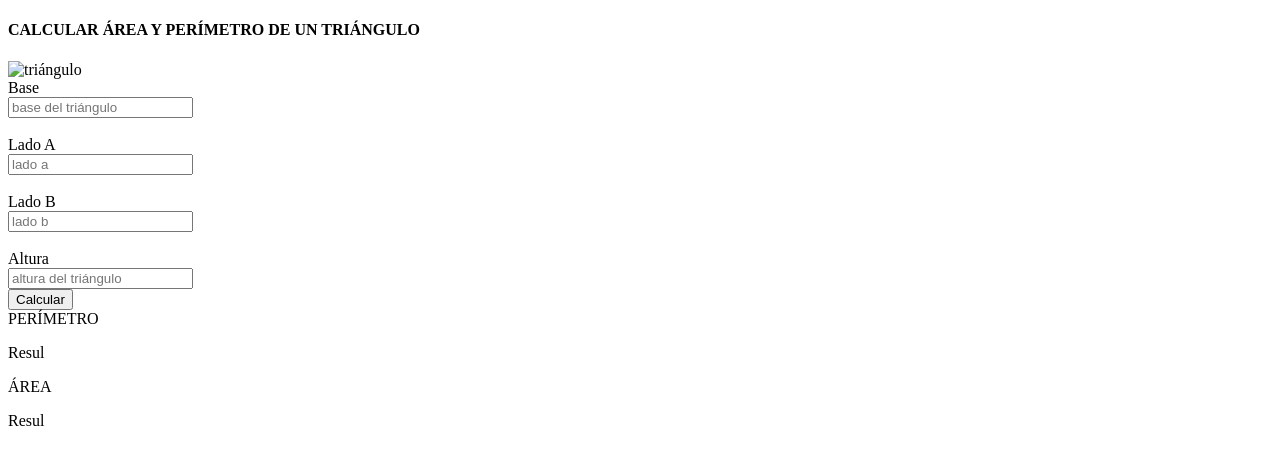
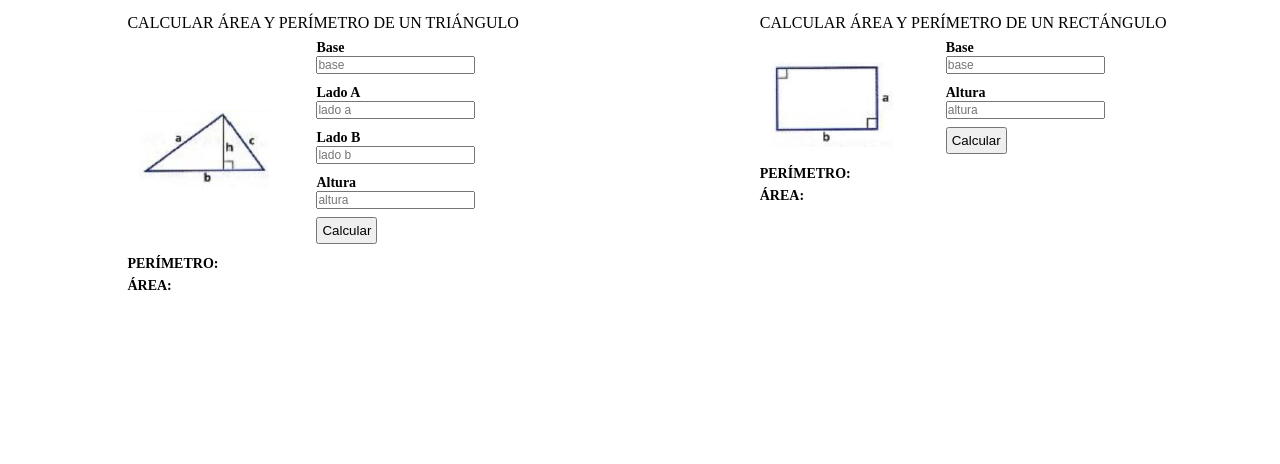
Before and after one commit to KortexCode/Sena-ejercicios, a plain HTML site: page Ejercicio1/index.html in a window 1280 px wide. Drawn offline with Linux system fonts and the light colour scheme.

Commit message:
Se termina maquetación y lógica para el rectángulo

```diff
--- a/Ejercicio1/index.html
+++ b/Ejercicio1/index.html
@@ -9,53 +9,66 @@
 </head>
 
 <body>
-    <div id="caja1">
-        <h4>CALCULAR ÁREA Y PERÍMETRO DE UN TRIÁNGULO</h4>
-        <img src="caja1__figura" alt="triángulo" id="figura1">
+    <section class="contenido">
+        <div class="contenedor" id="caja1">
+            <p class="contenedor__title">CALCULAR ÁREA Y PERÍMETRO DE UN TRIÁNGULO</p>
+            <div class="contenedor1">
+                <img class="img" src="./assets/triangulo.png" alt="triángulo" id="figura1">
                 <form action="/" id="form-caja1">
-            <label for="base">
-                <span>Base</span>
-                <input type="text" id="form-caja1__base-tri" name="base" placeholder="base del triángulo" required>
+                    <label for="form-caja1__base-tri">
+                        <span><b>Base</b></span>
+                        <input type="number" id="form-caja1__base-tri" name="base" placeholder="base" required>
                     </label>
                     <br>
-            <label for="lado-a">
-                <span>Lado A</span>
-                <input type="text" id="form-caja1__ladoA-tri" name="lado-a" placeholder="lado a" required>
+                    <label for="form-caja1__ladoA-tri">
+                        <span><b>Lado A</b></span>
+                        <input type="number" id="form-caja1__ladoA-tri" name="lado-a" placeholder="lado a" required>
                     </label>
                     <br>
-            <label for="lado-b">
-                <span>Lado B</span>
-                <input type="text" id="form-caja1__ladoB-tri" name="lado-b" placeholder="lado b" required>
+                    <label for="form-caja1__ladoB-tri">
+                        <span><b>Lado B</b></span>
+                        <input type="number" id="form-caja1__ladoB-tri" name="lado-b" placeholder="lado b" required>
                     </label>
                     <br>
-            <label for="altura">
-                <span>Altura</span>
-                <input type="text" id="form-caja1__altura-tri" name="altura" placeholder="altura del triángulo"
-                    required>
+                    <label for="form-caja1__altura-tri">
+                        <span><b>Altura</b></span>
+                        <input type="number" id="form-caja1__altura-tri" name="altura" placeholder="altura" required>
                     </label>
-            <button id="form-caja1__button" type="button">Calcular</button>
+                    <button class="btn" id="form-caja1__button" type="button">Calcular</button>
                 </form>
-        <div class="caja1__resultados">
-            <span>PERÍMETRO</span>
-            <p>Resul</p>
-            <span>ÁREA</span>
-            <p>Resul</p>
+            </div>
+            <div class="contenedor2">
+                <p class="contenedor2__resultado"><b>PERÍMETRO:</b> <span class="contenedor2__span"
+                        id="perimetro-tri"></span></p>
+                <p class="contenedor2__resultado"><b>ÁREA:</b> <span class="contenedor2__span" id="area-tri"></span></p>
             </div>
         </div>
 
-    <div id="caja2">
-        <img src="" alt="" id="figura2">
-
+        <div class="contenedor" id="caja2">
+            <p class="contenedor__title">CALCULAR ÁREA Y PERÍMETRO DE UN RECTÁNGULO</p>
+            <div class="contenedor1">
+                <img class="img" src="./assets/rectangulo.png" alt="rectángulo" id="figura2">
+                <form action="/" id="form-caja2">
+                    <label for="form-caja2__base-rect">
+                        <span><b>Base</b></span>
+                        <input type="number" id="form-caja2__base-rect" name="base" placeholder="base" required>
+                    </label>
+                    <br>
+                    <label for="form-caja2__ladoA-rect">
+                        <span><b>Altura</b></span>
+                        <input type="number" id="form-caja2__ladoA-rect" name="altura" placeholder="altura" required>
+                    </label>
+                    <button class="btn" id="form-caja2__button" type="button">Calcular</button>
+                </form>
             </div>
-
-    <div id="caja3">
-        <img src="" alt="" id="figura3">
-
+            <div class="contenedor2">
+                <p class="contenedor2__resultado"><b>PERÍMETRO:</b> <span class="contenedor2__span"
+                        id="perimetro-rect"></span></p>
+                <p class="contenedor2__resultado"><b>ÁREA:</b> <span class="contenedor2__span" id="area-rect"></span>
+                </p>
             </div>
-
-    <div id="caja4">
-        <img src="" alt="" id="figura4">
         </div>
+    </section>
 </body>
 <script src="./main.js"></script>
 
--- a/Ejercicio1/main.js
+++ b/Ejercicio1/main.js
@@ -2,20 +2,37 @@ const elementId = (id) => document.getElementById(id);
 
 /*BOTONES*/
 const btnTriangulo = elementId("form-caja1__button");
+const btnRectangulo = elementId("form-caja2__button");
 
 /*EVENTOS*/
 btnTriangulo.addEventListener("click", calcularTriangulo);
+btnRectangulo.addEventListener("click", calcularRectangulo);
 
 function calcularTriangulo() {
   /*FORMUARIOS */
   const formTriangulo = elementId("form-caja1");
+  const resultPerimetro = elementId("perimetro-tri");
+  const resultArea = elementId("area-tri");
 
   const form = new FormData(formTriangulo);
-  const base = form.get("base");
-  const ladoA = form.get("lado-a");
-  const ladoB = form.get("lado-b");
-  const altura = form.get("altura");
+  const base = parseFloat(form.get("base"));
+  const ladoA = parseFloat(form.get("lado-a"));
+  const ladoB = parseFloat(form.get("lado-b"));
+  const altura = parseFloat(form.get("altura"));
 
-  console.log(base, ladoA, ladoB, altura);
-  console.log(inputTriBase, inputTriLadoA, inputTriLadoB, inputTriAltura);
+  resultPerimetro.textContent = `${ladoA + ladoB + base} metros`;
+  resultArea.textContent = `${(base * altura) / 2} metros cuadrados`;
 }
+function calcularRectangulo() {
+  /*FORMUARIOS */
+  const formRectangulo = elementId("form-caja2");
+  const resultPerimetro = elementId("perimetro-rect");
+  const resultArea = elementId("area-rect");
+
+  const form = new FormData(formRectangulo);
+  const base = parseFloat(form.get("base"));
+  const altura = parseFloat(form.get("altura"));
+
+  resultPerimetro.textContent = `${(altura + base) * 2} metros`;
+  resultArea.textContent = `${base * altura} metros cuadrados`;
+}
--- a/Ejercicio1/style.css
+++ b/Ejercicio1/style.css
@@ -1,6 +1,64 @@
+:root {
 
+    /*font-sizes*/
+    --s:1.2rem;
+    --sm:1.4rem;
+    --ms:1.6rem;
+    --mm:1.8rem;
+    --hm:2.4rem;
+}
+
+* {
+    margin: 0;
+    padding: 0;
+    box-sizing: border-box;
+}
+html {
+    font-size: 62.5%;
+}
+.contenido {
+    width: 100%;
+    height: 100%;
+    display: flex;
+    justify-content: space-around;
+    flex-wrap: wrap;
+}
+.contenedor {
+    margin-top: 14px;
+    margin-left: 14px;
+}
+.contenedor__title {
+    margin-bottom: 8px;
+    font-size: var(--ms);
+}
+.img {
+    width: auto;
+    height: auto;
+    object-fit: contain;
+}
+.contenedor1 {
+    display: flex;
+}
+.contenedor2 {
+    margin-top: 10px;
+    font-size: var(--sm);
+}
 label {
     display: flex;
     flex-direction: column;
     align-items: flex-start;
+    font-size: var(--sm);
 }
+input {
+    font-size: var(--s);
+}
+.btn {
+    padding: 4px;
+    margin-top: 8px;
+}
+.contenedor2__resultado {
+    margin-top: 4px;
+}
+.contenedor2__span {
+    font-size: var(--ms);
+}
```
Also changed, not shown: Ejercicio1/assets/circulo.png (added), Ejercicio1/assets/cuadrado.png (added), Ejercicio1/assets/rectangulo.png (added), Ejercicio1/assets/triangulo.png (added). Lines whose indentation alone changed are shown as unchanged.
